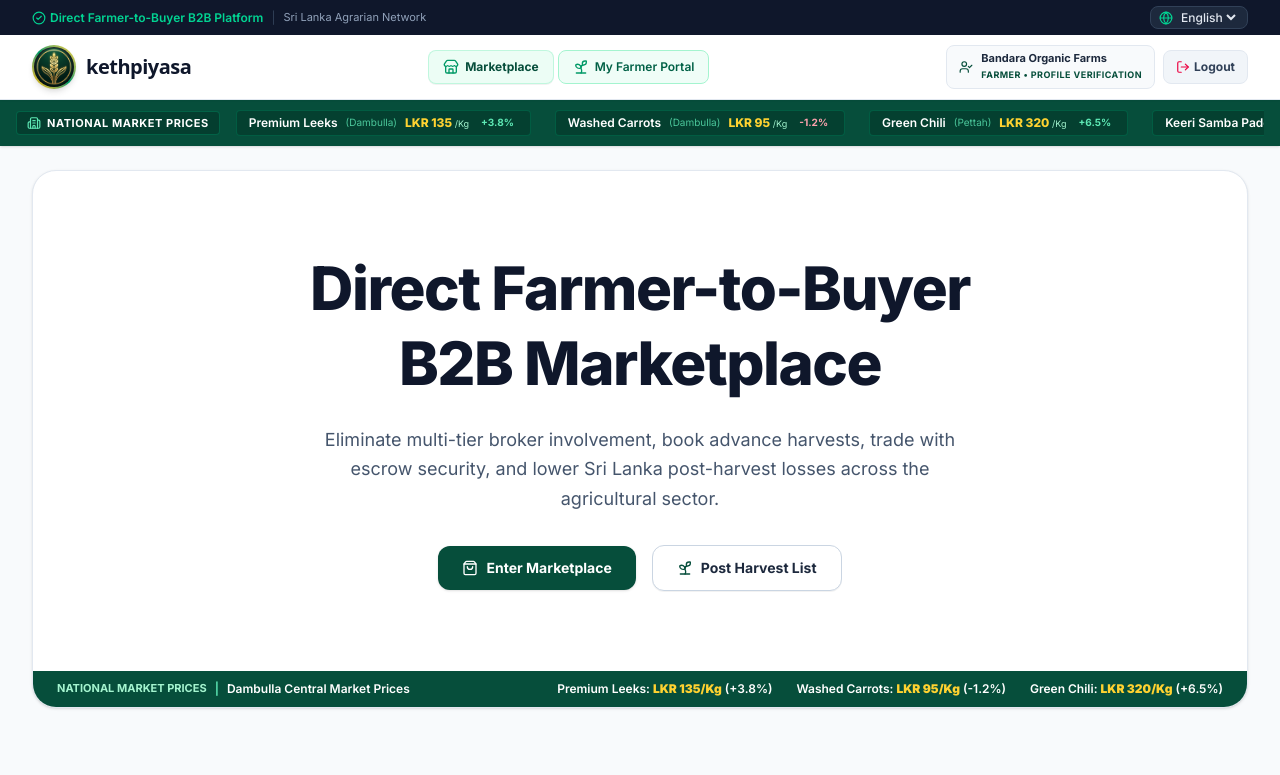
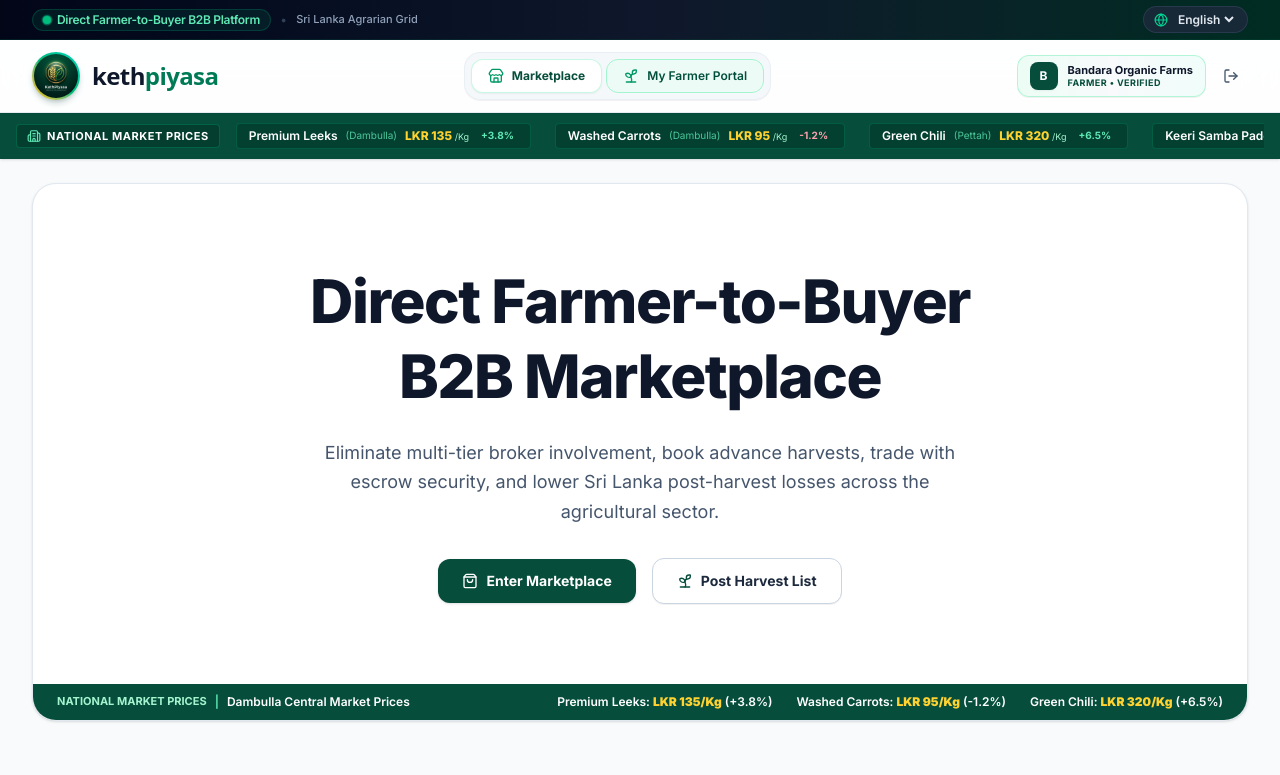
Before and after one commit to deshan2004/KethPiyasa, a Next.js app: page / in a window 1280 px wide. Shown: the top 775 px of the page. Built offline with nearby package versions, Linux system fonts and the light colour scheme.

Commit message:
add files

```diff
--- a/components/Navbar.tsx
+++ b/components/Navbar.tsx
@@ -17,13 +17,12 @@ import {
   UserCheck,
   LogIn,
   LogOut,
-  CheckCircle2,
   Menu,
   X,
   ChevronRight,
   Store,
   UserPlus,
-  User
+  Sparkles
 } from 'lucide-react';
 
 export const Navbar: React.FC = () => {
@@ -54,30 +53,36 @@ export const Navbar: React.FC = () => {
   const userPortal = getPortalLinkForRole();
 
   return (
-    <header className="sticky top-0 z-50 bg-white/95 backdrop-blur-md border-b border-slate-200 shadow-xs">
+    <header className="sticky top-0 z-50 bg-white/85 backdrop-blur-xl border-b border-slate-200/80 shadow-xs transition-all duration-300">
       {/* Top Utility Bar */}
-      <div className="bg-slate-900 text-slate-100 py-1.5 px-3 sm:px-8 text-xs">
-        <div className="max-w-7xl mx-auto flex items-center justify-between gap-2 overflow-x-auto scrollbar-none">
-          <div className="flex items-center gap-2 shrink-0">
-            <span className="flex items-center gap-1 font-semibold text-emerald-400 text-[11px] sm:text-xs">
-              <CheckCircle2 className="w-3.5 h-3.5" /> Direct Farmer-to-Buyer B2B Platform
-            </span>
-            <span className="hidden md:inline text-slate-700">|</span>
-            <span className="hidden md:inline text-slate-400 text-[11px]">Sri Lanka Agrarian Network</span>
+      <div className="bg-gradient-to-r from-slate-950 via-slate-900 to-emerald-950 text-slate-200 py-1.5 px-4 sm:px-8 text-xs border-b border-emerald-900/30">
+        <div className="max-w-7xl mx-auto flex items-center justify-between gap-3 overflow-x-auto scrollbar-none">
+          <div className="flex items-center gap-2.5 shrink-0">
+            <div className="flex items-center gap-1.5 bg-emerald-500/10 px-2.5 py-0.5 rounded-full border border-emerald-500/20">
+              <span className="relative flex h-2 w-2">
+                <span className="animate-ping absolute inline-flex h-full w-full rounded-full bg-emerald-400 opacity-75"></span>
+                <span className="relative inline-flex rounded-full h-2 w-2 bg-emerald-500"></span>
+              </span>
+              <span className="font-semibold text-emerald-300 text-[11px] sm:text-xs tracking-tight">
+                Direct Farmer-to-Buyer B2B Platform
+              </span>
+            </div>
+            <span className="hidden md:inline text-slate-700 font-extrabold">•</span>
+            <span className="hidden md:inline text-slate-400 text-[11px] font-medium">Sri Lanka Agrarian Grid</span>
           </div>
 
           <div className="flex items-center gap-3 shrink-0 ml-auto">
             {/* Language Selector */}
-            <div className="flex items-center gap-1 bg-slate-800 px-2 py-0.5 rounded-lg text-xs border border-slate-700 text-slate-200">
-              <Globe className="w-3.5 h-3.5 text-emerald-400" />
+            <div className="flex items-center gap-1.5 bg-slate-800/80 hover:bg-slate-800 border border-slate-700/70 hover:border-emerald-500/50 px-2.5 py-0.5 rounded-full text-xs transition-all shadow-2xs">
+              <Globe className="w-3.5 h-3.5 text-emerald-400 shrink-0" />
               <select
                 value={lang}
                 onChange={(e) => setLang(e.target.value as Language)}
-                className="bg-transparent text-slate-200 font-medium focus:outline-none cursor-pointer text-xs"
+                className="bg-transparent text-slate-200 font-semibold focus:outline-none cursor-pointer text-xs py-0.5"
               >
-                <option value="en" className="bg-slate-900 text-white">English</option>
-                <option value="si" className="bg-slate-900 text-white">සිංහල</option>
-                <option value="ta" className="bg-slate-900 text-white">தமிழ்</option>
+                <option value="en" className="bg-slate-900 text-white font-medium">English</option>
+                <option value="si" className="bg-slate-900 text-white font-medium">සිංහල</option>
+                <option value="ta" className="bg-slate-900 text-white font-medium">தமிழ்</option>
               </select>
             </div>
           </div>
@@ -85,34 +90,41 @@ export const Navbar: React.FC = () => {
       </div>
 
       {/* Main Navigation Bar */}
-      <div className="max-w-7xl mx-auto px-4 sm:px-8 py-2.5 flex items-center justify-between gap-4">
+      <div className="max-w-7xl mx-auto px-4 sm:px-8 py-3 flex items-center justify-between gap-4">
         {/* Brand Logo */}
-        <Link href="/" className="flex items-center gap-2.5 group">
-          <div className="relative p-0.5 rounded-full bg-gradient-to-tr from-amber-400 via-emerald-600 to-amber-300 shadow-md group-hover:scale-105 transition-transform duration-300 shrink-0">
+        <Link href="/" className="flex items-center gap-3 group">
+          <div className="relative p-0.5 rounded-full bg-gradient-to-tr from-amber-400 via-emerald-500 to-teal-400 shadow-md shadow-emerald-950/20 group-hover:scale-105 group-hover:shadow-emerald-500/30 transition-all duration-300 shrink-0">
             <img
               src="/logo.png"
-              alt="KethPiyasa Logo"
-              className="w-9 h-9 sm:w-10 sm:h-10 rounded-full object-cover bg-[#042e23]"
+              alt="KethPiyasa Modern Logo"
+              className="w-11 h-11 rounded-full object-cover bg-[#042e23]"
             />
           </div>
-          <div className="flex flex-col sm:flex-row sm:items-baseline gap-0.5 sm:gap-1.5">
-            <span className="text-xl font-extrabold tracking-tight text-slate-900 font-sans leading-none">kethpiyasa</span>
-            {t.subBrand && (
-              <span className="text-[11px] sm:text-xs font-bold text-[#064e3b] bg-emerald-50 px-2 py-0.5 rounded-full border border-emerald-200/80 w-fit">
-                ({t.subBrand})
+          <div className="flex flex-col">
+            <div className="flex items-baseline gap-1.5">
+              <span className="text-2xl font-black tracking-tight text-slate-900 font-sans leading-none">
+                keth<span className="text-emerald-700 font-extrabold">piyasa</span>
               </span>
-            )}
+              {t.subBrand && (
+                <span className="hidden sm:inline-block text-[10px] font-extrabold text-[#064e3b] bg-emerald-50 px-2.5 py-0.5 rounded-full border border-emerald-200/80 uppercase tracking-wider">
+                  {t.subBrand}
+                </span>
+              )}
+            </div>
+            <span className="text-[10px] font-semibold text-slate-400 leading-tight hidden xs:block">
+              B2B Agri Marketplace • Sri Lanka
+            </span>
           </div>
         </Link>
 
         {/* Desktop Navigation Links */}
-        <nav className="hidden lg:flex items-center gap-1 text-xs font-semibold">
+        <nav className="hidden lg:flex items-center gap-1 bg-slate-100/70 p-1.5 rounded-2xl border border-slate-200/60 shadow-2xs text-xs font-semibold">
           <Link
             href="/"
-            className={`flex items-center gap-1.5 px-3.5 py-2 rounded-lg transition-all ${
+            className={`flex items-center gap-2 px-4 py-2 rounded-xl transition-all duration-200 ${
               pathname === '/'
-                ? 'bg-emerald-50 text-[#064e3b] font-bold border border-emerald-200/60 shadow-2xs'
-                : 'text-slate-600 hover:text-slate-900 hover:bg-slate-100'
+                ? 'bg-white text-[#064e3b] font-bold shadow-xs border border-emerald-200/60'
+                : 'text-slate-600 hover:text-slate-900 hover:bg-white/60'
             }`}
           >
             <Store className="w-4 h-4 text-emerald-600" />
@@ -122,10 +134,10 @@ export const Navbar: React.FC = () => {
           {userPortal ? (
             <Link
               href={userPortal.href}
-              className={`flex items-center gap-1.5 px-3.5 py-2 rounded-lg transition-all ${
+              className={`flex items-center gap-2 px-4 py-2 rounded-xl transition-all duration-200 ${
                 pathname === userPortal.href
-                  ? 'bg-emerald-600 text-white font-bold shadow-sm'
-                  : 'text-emerald-800 bg-emerald-50/80 border border-emerald-200 hover:bg-emerald-100'
+                  ? 'bg-[#064e3b] text-white font-bold shadow-sm'
+                  : 'text-emerald-900 bg-emerald-50/80 border border-emerald-200 hover:bg-emerald-100'
               }`}
             >
               {userPortal.icon}
@@ -135,21 +147,21 @@ export const Navbar: React.FC = () => {
             <>
               <Link
                 href="/login?role=farmer"
-                className={`flex items-center gap-1.5 px-3 py-2 rounded-lg text-slate-600 hover:text-slate-900 hover:bg-slate-100`}
+                className="flex items-center gap-2 px-3.5 py-2 rounded-xl text-slate-600 hover:text-emerald-900 hover:bg-white/70 transition-all duration-200"
               >
                 <Sprout className="w-4 h-4 text-emerald-600" />
                 <span>{t.navFarmer}</span>
               </Link>
               <Link
                 href="/login?role=buyer"
-                className={`flex items-center gap-1.5 px-3 py-2 rounded-lg text-slate-600 hover:text-slate-900 hover:bg-slate-100`}
+                className="flex items-center gap-2 px-3.5 py-2 rounded-xl text-slate-600 hover:text-amber-900 hover:bg-white/70 transition-all duration-200"
               >
                 <ShoppingBag className="w-4 h-4 text-amber-600" />
                 <span>{t.navBuyer}</span>
               </Link>
               <Link
                 href="/login?role=logistics"
-                className={`flex items-center gap-1.5 px-3 py-2 rounded-lg text-slate-600 hover:text-slate-900 hover:bg-slate-100`}
+                className="flex items-center gap-2 px-3.5 py-2 rounded-xl text-slate-600 hover:text-blue-900 hover:bg-white/70 transition-all duration-200"
               >
                 <Truck className="w-4 h-4 text-blue-600" />
                 <span>{t.navLogistics}</span>
@@ -159,19 +171,21 @@ export const Navbar: React.FC = () => {
         </nav>
 
         {/* Desktop Auth / User Info & Mobile Hamburger */}
-        <div className="flex items-center gap-2 sm:gap-3">
+        <div className="flex items-center gap-2.5">
           {user ? (
             <div className="flex items-center gap-2">
               <button
                 onClick={() => setProfileModalOpen(true)}
-                className="hidden sm:flex items-center gap-2 bg-slate-50 hover:bg-emerald-50 px-3 py-1.5 rounded-lg border border-slate-200 hover:border-emerald-300 text-xs transition-all cursor-pointer text-left"
+                className="hidden sm:flex items-center gap-2.5 bg-gradient-to-r from-emerald-50 via-slate-50 to-teal-50 hover:from-emerald-100 hover:to-teal-100 px-3 py-1.5 rounded-xl border border-emerald-200/80 text-xs transition-all cursor-pointer shadow-2xs hover:shadow-xs group text-left"
                 title="Open Profile & Verification Center"
               >
-                <UserCheck className="w-3.5 h-3.5 text-[#064e3b]" />
+                <div className="w-7 h-7 rounded-lg bg-[#064e3b] text-white flex items-center justify-center font-bold text-xs shadow-xs shrink-0">
+                  {user.name.charAt(0)}
+                </div>
                 <div className="text-left">
-                  <span className="font-bold text-slate-800 block text-[11px] leading-tight">{user.name}</span>
-                  <span className="text-[9px] text-[#064e3b] font-bold uppercase tracking-wider">
-                    {user.role} • Profile Verification
+                  <span className="font-bold text-slate-900 block text-[11px] leading-tight group-hover:text-emerald-900">{user.name}</span>
+                  <span className="text-[9px] text-[#064e3b] font-bold uppercase tracking-wider block leading-tight">
+                    {user.role} • Verified
                   </span>
                 </div>
               </button>
@@ -181,25 +195,24 @@ export const Navbar: React.FC = () => {
                   logout();
                   router.push('/login');
                 }}
-                className="hidden sm:flex items-center gap-1 bg-slate-100 hover:bg-rose-50 hover:text-rose-700 text-slate-700 font-bold text-xs px-3 py-2 rounded-lg border border-slate-200 transition-all cursor-pointer"
+                className="hidden sm:flex items-center justify-center p-2 text-slate-500 hover:text-rose-600 hover:bg-rose-50 rounded-xl transition-all cursor-pointer border border-transparent hover:border-rose-200/80"
                 title="Log Out"
               >
-                <LogOut className="w-3.5 h-3.5 text-rose-600" />
-                <span>Logout</span>
+                <LogOut className="w-4 h-4 text-slate-600 hover:text-rose-600" />
               </button>
             </div>
           ) : (
             <div className="hidden sm:flex items-center gap-2">
               <Link
                 href="/login"
-                className="flex items-center gap-1.5 bg-[#064e3b] hover:bg-[#043e2f] text-white font-bold text-xs px-4 py-2 rounded-lg shadow-sm transition-all active:scale-95"
+                className="flex items-center gap-1.5 text-slate-700 hover:text-slate-900 bg-white hover:bg-slate-50 font-bold text-xs px-4 py-2 rounded-xl border border-slate-200/90 shadow-2xs transition-all active:scale-95"
               >
-                <LogIn className="w-3.5 h-3.5" />
+                <LogIn className="w-3.5 h-3.5 text-emerald-600" />
                 <span>Login</span>
               </Link>
               <Link
                 href="/register"
-                className="flex items-center gap-1.5 bg-amber-600 hover:bg-amber-700 text-white font-bold text-xs px-3.5 py-2 rounded-lg shadow-sm transition-all active:scale-95"
+                className="flex items-center gap-1.5 bg-gradient-to-r from-emerald-800 via-[#064e3b] to-emerald-700 hover:from-emerald-900 hover:to-emerald-800 text-white font-bold text-xs px-4.5 py-2 rounded-xl shadow-sm shadow-emerald-900/20 transition-all active:scale-95"
               >
                 <UserPlus className="w-3.5 h-3.5" />
                 <span>Register</span>
@@ -210,29 +223,29 @@ export const Navbar: React.FC = () => {
           {/* Mobile Menu Toggle Button */}
           <button
             onClick={() => setMobileMenuOpen(!mobileMenuOpen)}
-            className="lg:hidden p-2.5 rounded-lg text-slate-700 hover:text-slate-900 hover:bg-slate-100 border border-slate-200 focus:outline-none touch-manipulation active:bg-slate-200"
+            className="lg:hidden p-2 rounded-xl text-slate-700 hover:text-slate-900 bg-slate-100/80 hover:bg-slate-200 border border-slate-200/80 focus:outline-none touch-manipulation active:scale-95 transition-all"
             aria-label="Toggle Navigation Menu"
           >
-            {mobileMenuOpen ? <X className="w-6 h-6 text-slate-800" /> : <Menu className="w-6 h-6 text-slate-800" />}
+            {mobileMenuOpen ? <X className="w-5 h-5 text-slate-800" /> : <Menu className="w-5 h-5 text-slate-800" />}
           </button>
         </div>
       </div>
 
       {/* Mobile Drawer Dropdown Menu */}
       {mobileMenuOpen && (
-        <div className="lg:hidden border-t border-slate-200 bg-white/98 backdrop-blur-lg px-4 py-4 shadow-xl space-y-4 animate-in slide-in-from-top duration-200">
+        <div className="lg:hidden border-t border-slate-200/80 bg-white/95 backdrop-blur-xl px-4 py-4 shadow-xl space-y-4 animate-in slide-in-from-top duration-200">
           {/* User Info / Mobile Login Button */}
           <div className="pt-1">
             {user ? (
               <div className="space-y-2">
-                <div className="flex items-center justify-between p-3 bg-emerald-50/80 border border-emerald-200 rounded-xl">
+                <div className="flex items-center justify-between p-3 bg-gradient-to-r from-emerald-50 to-teal-50 border border-emerald-200/80 rounded-2xl shadow-xs">
                   <div className="flex items-center gap-2.5">
-                    <div className="w-9 h-9 rounded-full bg-[#064e3b] text-white flex items-center justify-center font-bold text-sm shadow-xs">
+                    <div className="w-9 h-9 rounded-xl bg-[#064e3b] text-white flex items-center justify-center font-bold text-sm shadow-xs">
                       {user.name.charAt(0)}
                     </div>
                     <div>
                       <span className="font-bold text-slate-900 block text-sm">{user.name}</span>
-                      <span className="text-[10px] font-bold text-[#064e3b] uppercase tracking-wider bg-emerald-100 px-2 py-0.5 rounded-full inline-block mt-0.5">
+                      <span className="text-[10px] font-extrabold text-[#064e3b] uppercase tracking-wider bg-emerald-100/80 px-2 py-0.5 rounded-full inline-block mt-0.5 border border-emerald-200">
                         {user.role} • Verified
                       </span>
                     </div>
@@ -244,7 +257,7 @@ export const Navbar: React.FC = () => {
                       setMobileMenuOpen(false);
                       router.push('/login');
                     }}
-                    className="flex items-center gap-1 text-xs font-bold text-rose-600 bg-white px-3 py-1.5 rounded-lg border border-rose-200 hover:bg-rose-50 shadow-2xs"
+                    className="flex items-center gap-1 text-xs font-bold text-rose-600 bg-white px-3 py-1.5 rounded-xl border border-rose-200 hover:bg-rose-50 shadow-2xs"
                   >
                     <LogOut className="w-3.5 h-3.5" />
                     <span>Logout</span>
@@ -256,10 +269,10 @@ export const Navbar: React.FC = () => {
                     setProfileModalOpen(true);
                     setMobileMenuOpen(false);
                   }}
-                  className="w-full flex items-center justify-center gap-2 bg-[#064e3b] text-white font-bold text-xs py-2.5 px-3 rounded-xl shadow-xs cursor-pointer"
+                  className="w-full flex items-center justify-center gap-2 bg-[#064e3b] hover:bg-[#043e2f] text-white font-bold text-xs py-2.5 px-3 rounded-xl shadow-xs cursor-pointer transition-all"
                 >
                   <UserCheck className="w-4 h-4" />
-                  <span>Open Identity & Bank Verification Profile</span>
+                  <span>Open Verification Center</span>
                 </button>
               </div>
             ) : (
@@ -267,15 +280,15 @@ export const Navbar: React.FC = () => {
                 <Link
                   href="/login"
                   onClick={() => setMobileMenuOpen(false)}
-                  className="flex items-center justify-center gap-2 bg-[#064e3b] text-white font-bold text-xs py-2.5 px-3 rounded-xl shadow-sm"
+                  className="flex items-center justify-center gap-2 bg-slate-100 hover:bg-slate-200 text-slate-800 font-bold text-xs py-2.5 px-3 rounded-xl border border-slate-200/80 shadow-2xs"
                 >
-                  <LogIn className="w-4 h-4" />
+                  <LogIn className="w-4 h-4 text-emerald-600" />
                   <span>Login</span>
                 </Link>
                 <Link
                   href="/register"
                   onClick={() => setMobileMenuOpen(false)}
-                  className="flex items-center justify-center gap-2 bg-amber-600 text-white font-bold text-xs py-2.5 px-3 rounded-xl shadow-sm"
+                  className="flex items-center justify-center gap-2 bg-gradient-to-r from-emerald-800 via-[#064e3b] to-emerald-700 text-white font-bold text-xs py-2.5 px-3 rounded-xl shadow-sm"
                 >
                   <UserPlus className="w-4 h-4" />
                   <span>Register</span>
@@ -285,20 +298,20 @@ export const Navbar: React.FC = () => {
           </div>
 
           {/* Navigation Links */}
-          <div className="space-y-1">
-            <span className="text-[11px] font-bold text-slate-400 uppercase tracking-wider px-2">Navigation Portals</span>
+          <div className="space-y-1.5">
+            <span className="text-[10px] font-extrabold text-slate-400 uppercase tracking-wider px-2">Navigation Portals</span>
 
             <Link
               href="/"
               onClick={() => setMobileMenuOpen(false)}
-              className={`flex items-center justify-between p-3 rounded-xl text-sm font-semibold transition-all ${
+              className={`flex items-center justify-between p-3 rounded-2xl text-sm font-semibold transition-all ${
                 pathname === '/'
                   ? 'bg-[#064e3b] text-white shadow-md font-bold'
                   : 'text-slate-700 hover:bg-slate-100 active:bg-slate-200'
               }`}
             >
               <div className="flex items-center gap-3">
-                <div className={`p-1.5 rounded-lg ${pathname === '/' ? 'bg-white/20 text-white' : 'bg-slate-100 text-slate-700'}`}>
+                <div className={`p-2 rounded-xl ${pathname === '/' ? 'bg-white/20 text-white' : 'bg-slate-100 text-slate-700'}`}>
                   <Store className="w-4 h-4" />
                 </div>
                 <span>{t.navMarketplace}</span>
@@ -310,14 +323,14 @@ export const Navbar: React.FC = () => {
               <Link
                 href={userPortal.href}
                 onClick={() => setMobileMenuOpen(false)}
-                className={`flex items-center justify-between p-3 rounded-xl text-sm font-semibold transition-all ${
+                className={`flex items-center justify-between p-3 rounded-2xl text-sm font-semibold transition-all ${
                   pathname === userPortal.href
                     ? 'bg-[#064e3b] text-white shadow-md font-bold'
                     : 'text-emerald-900 bg-emerald-50 border border-emerald-200'
                 }`}
               >
                 <div className="flex items-center gap-3">
-                  <div className={`p-1.5 rounded-lg ${pathname === userPortal.href ? 'bg-white/20 text-white' : 'bg-emerald-100 text-emerald-800'}`}>
+                  <div className={`p-2 rounded-xl ${pathname === userPortal.href ? 'bg-white/20 text-white' : 'bg-emerald-100 text-emerald-800'}`}>
                     {userPortal.icon}
                   </div>
                   <span>{userPortal.label}</span>
@@ -329,10 +342,10 @@ export const Navbar: React.FC = () => {
                 <Link
                   href="/login?role=farmer"
                   onClick={() => setMobileMenuOpen(false)}
-                  className="flex items-center justify-between p-3 rounded-xl text-sm font-semibold text-slate-700 hover:bg-slate-100"
+                  className="flex items-center justify-between p-3 rounded-2xl text-sm font-semibold text-slate-700 hover:bg-slate-100"
                 >
                   <div className="flex items-center gap-3">
-                    <div className="p-1.5 rounded-lg bg-emerald-50 text-emerald-700">
+                    <div className="p-2 rounded-xl bg-emerald-50 text-emerald-700">
                       <Sprout className="w-4 h-4" />
                     </div>
                     <span>{t.navFarmer}</span>
@@ -343,10 +356,10 @@ export const Navbar: React.FC = () => {
                 <Link
                   href="/login?role=buyer"
                   onClick={() => setMobileMenuOpen(false)}
-                  className="flex items-center justify-between p-3 rounded-xl text-sm font-semibold text-slate-700 hover:bg-slate-100"
+                  className="flex items-center justify-between p-3 rounded-2xl text-sm font-semibold text-slate-700 hover:bg-slate-100"
                 >
                   <div className="flex items-center gap-3">
-                    <div className="p-1.5 rounded-lg bg-amber-50 text-amber-700">
+                    <div className="p-2 rounded-xl bg-amber-50 text-amber-700">
                       <ShoppingBag className="w-4 h-4" />
                     </div>
                     <span>{t.navBuyer}</span>
@@ -357,10 +370,10 @@ export const Navbar: React.FC = () => {
                 <Link
                   href="/login?role=logistics"
                   onClick={() => setMobileMenuOpen(false)}
-                  className="flex items-center justify-between p-3 rounded-xl text-sm font-semibold text-slate-700 hover:bg-slate-100"
+                  className="flex items-center justify-between p-3 rounded-2xl text-sm font-semibold text-slate-700 hover:bg-slate-100"
                 >
                   <div className="flex items-center gap-3">
-                    <div className="p-1.5 rounded-lg bg-blue-50 text-blue-700">
+                    <div className="p-2 rounded-xl bg-blue-50 text-blue-700">
                       <Truck className="w-4 h-4" />
                     </div>
                     <span>{t.navLogistics}</span>
```
Also changed, not shown: public/icon.png, public/logo.png.
